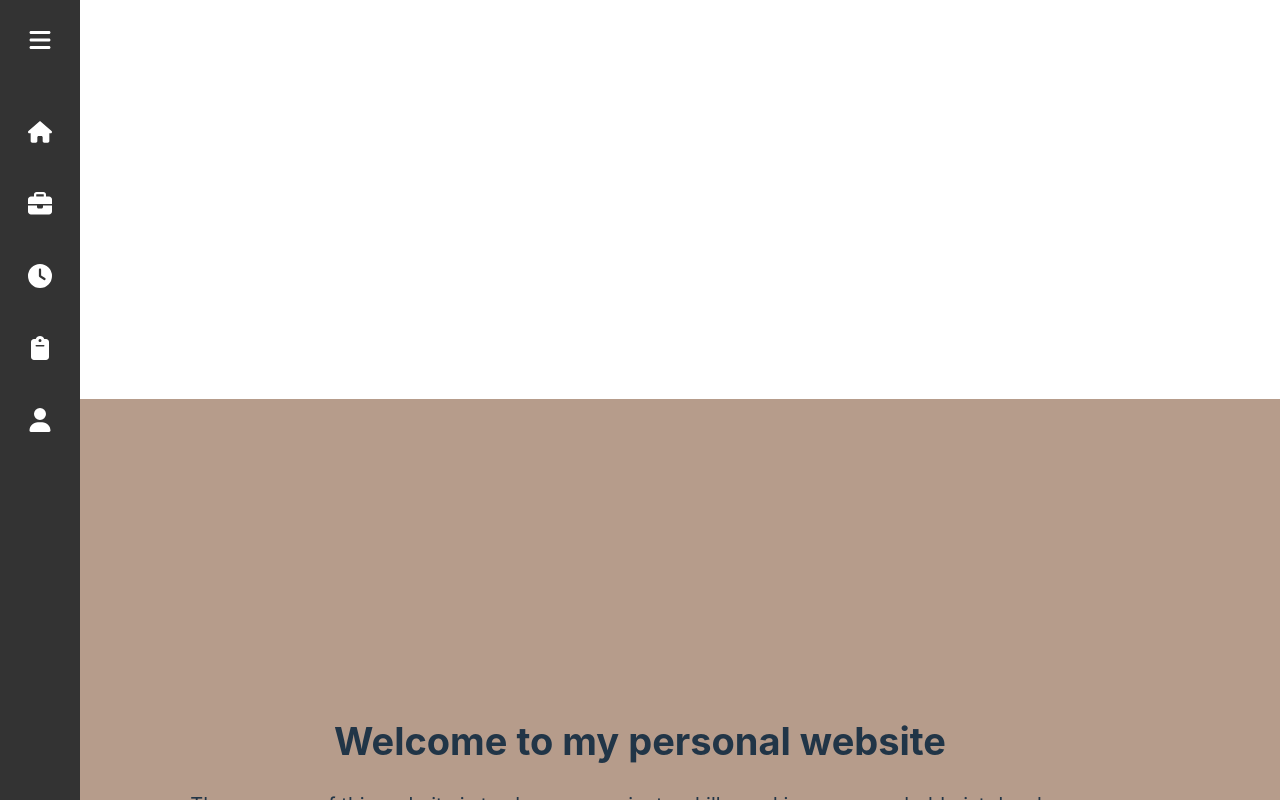
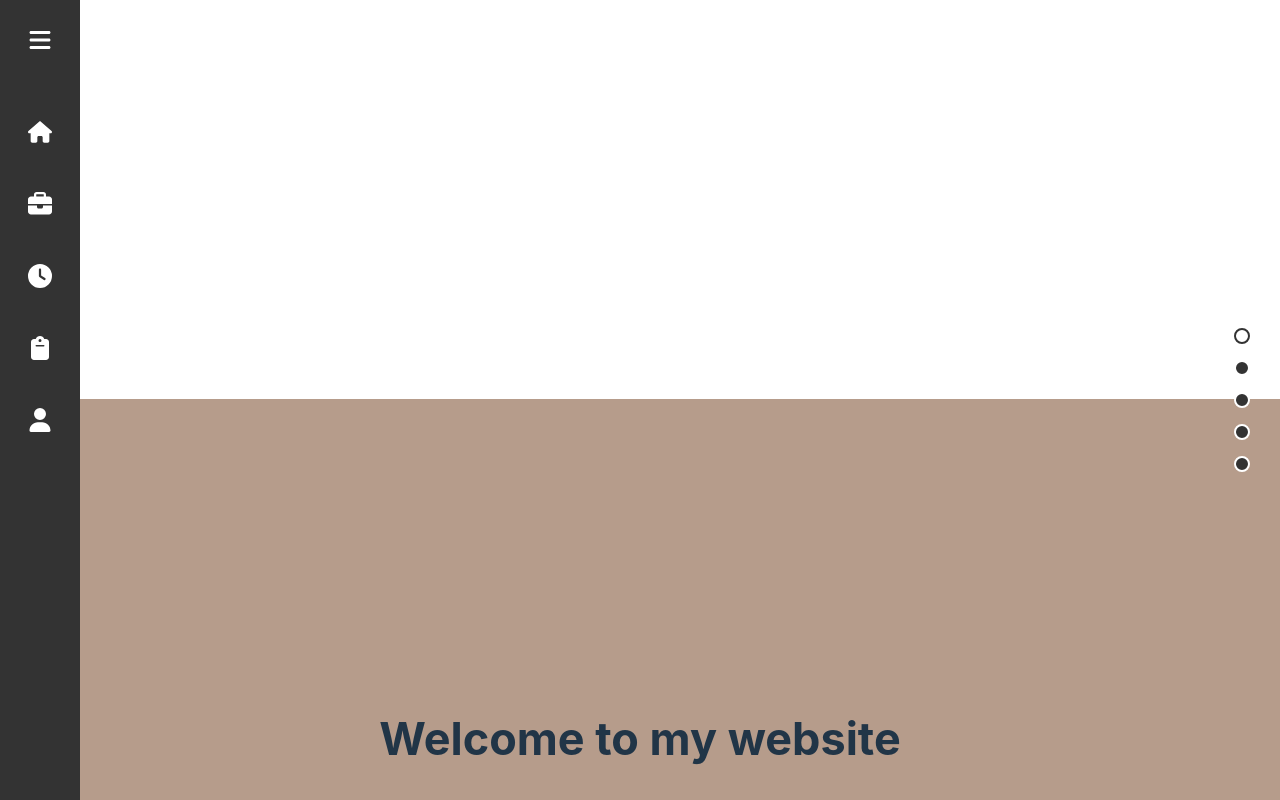
Before and after one commit to wilzzuu/website, a React (Vite) app: page / in a window 1280 px wide. Built offline with nearby package versions, Linux system fonts and the light colour scheme; no server answers.

Commit message:
Fixed page-specific overflow, modified section texts, fixed dot-selector position and css

```diff
--- a/src/pages/Home.jsx
+++ b/src/pages/Home.jsx
@@ -1,5 +1,5 @@
 import React, { useEffect, useState } from 'react';
-import { useNavigate, Link } from 'react-router-dom';
+import { useNavigate } from 'react-router-dom';
 import { useSidebar } from '../context/SidebarContext';
 import githubIcon from '../assets/github.svg';
 import '../styles/Home.css';
@@ -9,6 +9,14 @@ function Home() {
     const { isSidebarCollapsed, setIsSidebarCollapsed, toggleSidebar } = useSidebar();
     const [activeSection, setActiveSection] = useState(0);
     const sections = ['section-0', 'section-1', 'section-2', 'section-3', 'section-4']
+
+    useEffect(() => {
+        document.body.style.overflow = 'hidden';
+
+        return () => {
+            document.body.style.overflow = '';
+        };
+    }, []);
 
     useEffect(() => {
         const handleScroll = (e) => {
@@ -56,9 +64,7 @@ function Home() {
 
     return (
         <div className='homepage-body'>
-            <div className={`homepage-container ${isSidebarCollapsed ? 'sidebar-closed': 'sidebar-open'}`}>
-                <div className='sections-container'>
-                    <div className='home-dot-selector'>
+            <div className='home-dot-selector'>
                         {sections.map((_, index) => (
                             <span
                                 key={index}
@@ -67,9 +73,11 @@ function Home() {
                             ></span>
                         ))}
                     </div>
+            <div className={`homepage-container ${isSidebarCollapsed ? 'sidebar-closed': 'sidebar-open'}`}>
+                <div className='sections-container'>
                     <div id="section-0" className={`section ${activeSection === 0 ? 'active' : ''}`}>
                         <div>
-                            <h1 id="section-0-header">Welcome to my personal website</h1>
+                            <h1 id="section-0-header">Welcome to my website</h1>
                             <p id="section-0-paragraph">The purpose of this website is to share my projects, skills, and journey as a hobbyist developer.</p>
                             <div id="section-0-portfolio-btn">
                                 <button onClick={() => handleNavigation()} className="cta-button">Explore My Work</button>
@@ -82,9 +90,10 @@ function Home() {
                             <div id='section-1-paragraph'>
                                 <p>
                                     I'm a self-taught hobbyist developer with some experience spread across software, web and game development.<br/>
-                                    I have been learning programming and doing personal projects since around 2016, when I was 14 years old,
-                                    using online resources such as Stack Overflow, YouTube tutorials and Quora (next section for details).<br/>
+                                    I have been learning programming and doing some personal projects since 2016, when I was around 14 years old,
+                                    using online resources such as Stack Overflow, YouTube tutorials and Quora.<br/>
                                     I am motivated to learn more about programming and tech related topics and I am pursuing a career where I could apply my skills, while also acquiring new knowledge.<br/>
+                                    Currently my focus is on learning more about web development, which is also why I made this website as a project where I can learn and get creative.<br/>
                                 </p>
                             </div>
                         </div>
@@ -104,10 +113,13 @@ function Home() {
                                 <li>Godot Engine</li>
                                 <li>Unity Engine</li>
                                 <li>Visual Studio 2022</li>
+                                <li>Visual Studio Code</li>
                                 <li>GitHub</li>
                                 <li>Google Firebase</li>
                                 <li>cPanel</li>
                                 <li>ChatGPT</li>
+                                <li>Krita</li>
+                                <li id="section-2-tools-list-link"><a href="https://stackoverflow.com/">stackoverflow.com</a></li>
                                 <li id="section-2-tools-list-link"><a href="https://www.w3schools.com/">w3schools.com</a></li>
                                 <li id="section-2-tools-list-link"><a href="https://freecodecamp.org/learn">freecodecamp.org</a></li>
                             </ul>
@@ -123,7 +135,7 @@ function Home() {
                                     <p id='section-3-project-text'>Weather app built in Python using Custom Tkinter. API calls are used to get weather based on geolocation.</p>
                                     <a id="section-3-project-link" href="/portfolio/weather-app">Read More</a>
                                 </div>
-                                <div id="section-3-project-card">
+                                {/*<div id="section-3-project-card">
                                     <img id="section-3-project-image" src="https://wilzzu.xyz/assets/card_image_placeholder.png" alt="Personal Website Featured"></img>
                                     <h3 id='section-3-project-header'>Personal Website</h3>
                                     <p id='section-3-project-text'>Wesbite built with Vite, deployed on cPanel with a database on Firebase.</p>
@@ -134,7 +146,7 @@ function Home() {
                                     <h3 id='section-3-project-header'>Featured Project 3</h3>
                                     <p id='section-3-project-text'>Placeholder description</p>
                                     <a id="section-3-project-link" href="/portfolio/">Read More</a>
-                                </div>
+                                </div>*/}
                             </div>
                         </div>
                     </div>
--- a/src/styles/Home.css
+++ b/src/styles/Home.css
@@ -1,11 +1,3 @@
-.homepage-body {
-    padding: 0;
-    height: 100%;
-    margin: 0;
-    overflow: hidden;
-    scroll-behavior: smooth;
-}
-
 .homepage-container {
     display: flex;
     height: 100vh;
@@ -19,13 +11,6 @@
 
 .sidebar-closed {
     transform: translateX(80px);
-}
-
-.home-section-header {
-    position: relative;
-    bottom: 42%;
-    text-align: center;
-    font-size: 38px;
 }
 
 .sections-container {
@@ -42,13 +27,13 @@
 
 .sections-container #section-0 #section-0-header {
     text-align: center;
-    font-size: 38px;
+    font-size: 45px;
     margin: 10px 0 20px;
 }
 
 .sections-container #section-0 #section-0-paragraph {
     text-align: center;
-    font-size: 20px;
+    font-size: 24px;
     margin: 0 0 20px;
 }
 
@@ -80,7 +65,7 @@
 .sections-container #section-1 #section-1-paragraph {
     text-align: center;
     margin: 0 auto;
-    line-height: 35px;
+    line-height: 40px;
     font-size: 22px;
     width: 80%;
 }
@@ -107,7 +92,7 @@
     gap: 40px;
     width: 80%;
     margin: 0 auto;
-    font-size: 20px;
+    font-size: 21px;
 }
 
 .sections-container #section-2 #section-2-tools-list-link {
@@ -235,21 +220,34 @@
     transform: translateY(0);
 }
 
-.dot-selector {
+.home-dot-selector {
     position: fixed;
     right: 30px;
     top: 50%;
     transform: translateY(-50%);
     display: flex;
     flex-direction: column;
+    z-index: 10000;
 }
 
 .dot {
     width: 12px;
     height: 12px;
-    background-color: #ccc;
+    background-color: #333;
     border-radius: 50%;
+    border: 2px solid #fff;
     margin: 8px 0;
     cursor: pointer;
     transition: background-color 0.3s ease;
 }
+
+.dot.active-dot {
+    width: 12px;
+    height: 12px;
+    background-color: #fff;
+    border-radius: 50%;
+    border: 2px solid #333;
+    margin: 8px 0;
+    cursor: pointer;
+    transition: background-color 0.3s ease;
+}
```
